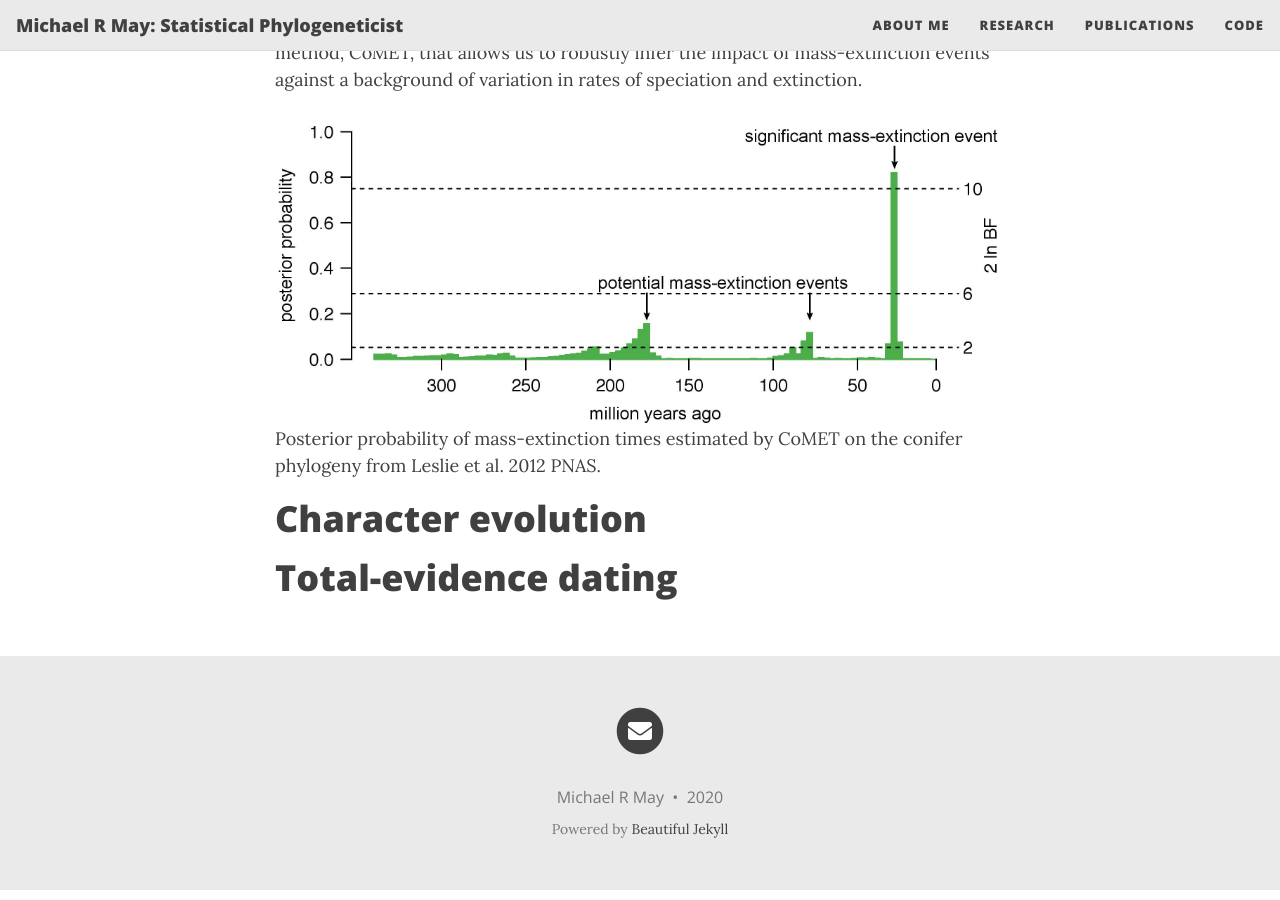
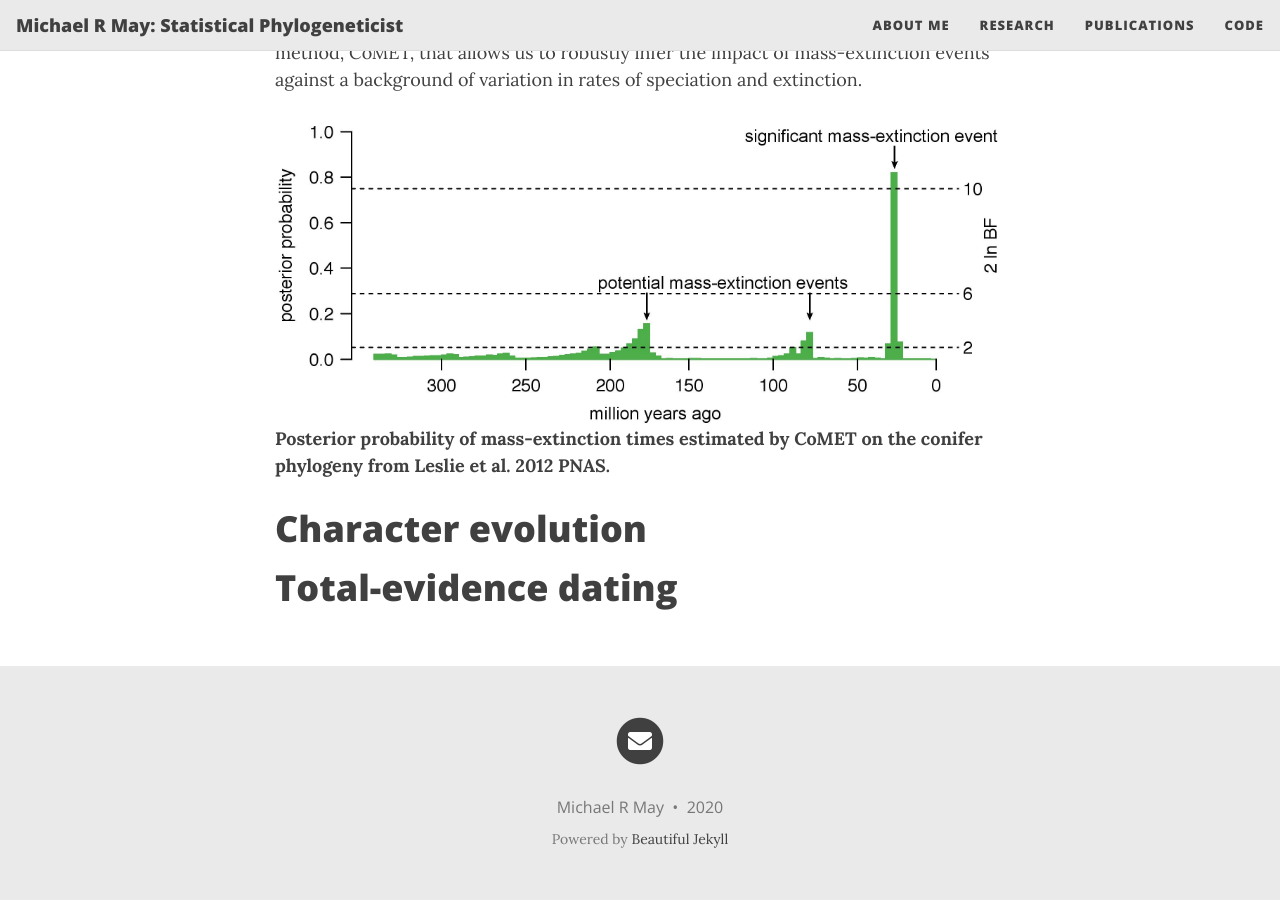
Before and after one commit to mikeryanmay/mikeryanmay.github.io, a Jekyll site: the page built from pages/research.md, in a window 1280 px wide and 900 px high, scrolled down 661 px. Built offline with Jekyll 4.4.1, drawn with Linux system fonts in a browser that asks for light colours; nearby versions of some CDN libraries.

Commit message:
trying site_url

```diff
--- a/_config.yml
+++ b/_config.yml
@@ -14,7 +14,7 @@
 # --- List of links in the navigation bar --- #
 navbar-links:
   About Me:
-  Research: "research"
+  Research: "pages/research"
   Publications:
   Code:
 
--- a/research.md
+++ b/pages/research.md
@@ -13,7 +13,7 @@
 Failure to accommodate diversification-rate variation may therefore cause us to make errors in inferring the number, timing, and magnitude of mass-extinction events.
 To tackle this problem, I developed a Bayesian method, CoMET, that allows us to robustly infer the impact of mass-extinction events against a background of variation in rates of speciation and extinction.
 
-{% include image.html url="/assets/img/mass_extinction_time.jpg" description="Posterior probability of mass-extinction times estimated by CoMET on the conifer phylogeny from Leslie et al. 2012 PNAS." %}
+<!-- {% include image.html url="/assets/img/mass_extinction_time.jpg" description="Posterior probability of mass-extinction times estimated by CoMET on the conifer phylogeny from Leslie et al. 2012 PNAS." %} -->
 
 <!-- <figure>
 	<img src="https://github.com/mikeryanmay/website/blob/master/assets/img/mass_extinction_time.jpg" alt="mass-extinction events under CoMET" style="width:100%"/>
@@ -22,7 +22,8 @@
 
 <!-- <img src="/assets/img/mass_extinction_time.jpg" alt="hi" class="inline"/> -->
 
-<!-- ![useful image]({{site.url}}/assets/img/mass_extinction_time.jpg) -->
+![mass-extinction events under CoMET]({{site.url}}/assets/img/mass_extinction_time.jpg)
+**Posterior probability of mass-extinction times estimated by CoMET on the conifer phylogeny from Leslie et al. 2012 PNAS.**
 
 <!-- ![mass-extinction events under CoMET](https://github.com/mikeryanmay/website/blob/master/assets/img/mass_extinction_time.jpg)
 *Posterior probability of mass-extinction times estimated by CoMET on the conifer phylogeny from Leslie et al. 2012 PNAS.* -->
```
